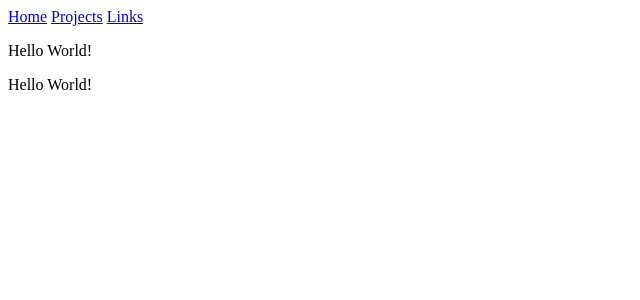
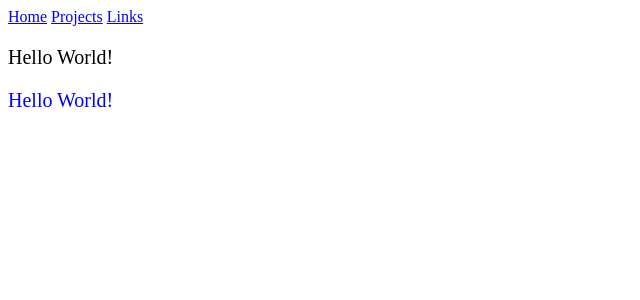
Before and after one commit to CategorIAN/categorian.github.io, a Jekyll site: the page built from projects/practice.md, in a window 1280 px wide. Shown: the top 300 px of the page, without its empty margins (0-640 px from the left). Built offline with Jekyll 4.4.1, drawn with Linux system fonts in a browser that asks for light colours.

Commit message:
Update practice.html

```diff
--- a/_layouts/practice.html
+++ b/_layouts/practice.html
@@ -4,7 +4,7 @@
   <head>
     <meta charset="utf-8">
     <title>{{ page.title }}</title>
-    <link rel="stylesheet" href="/css/syntax.css">
+    <link rel="stylesheet" href="/css/syntax2.css">
   </head>
   <body>
     {% include navigation.html %}
```
